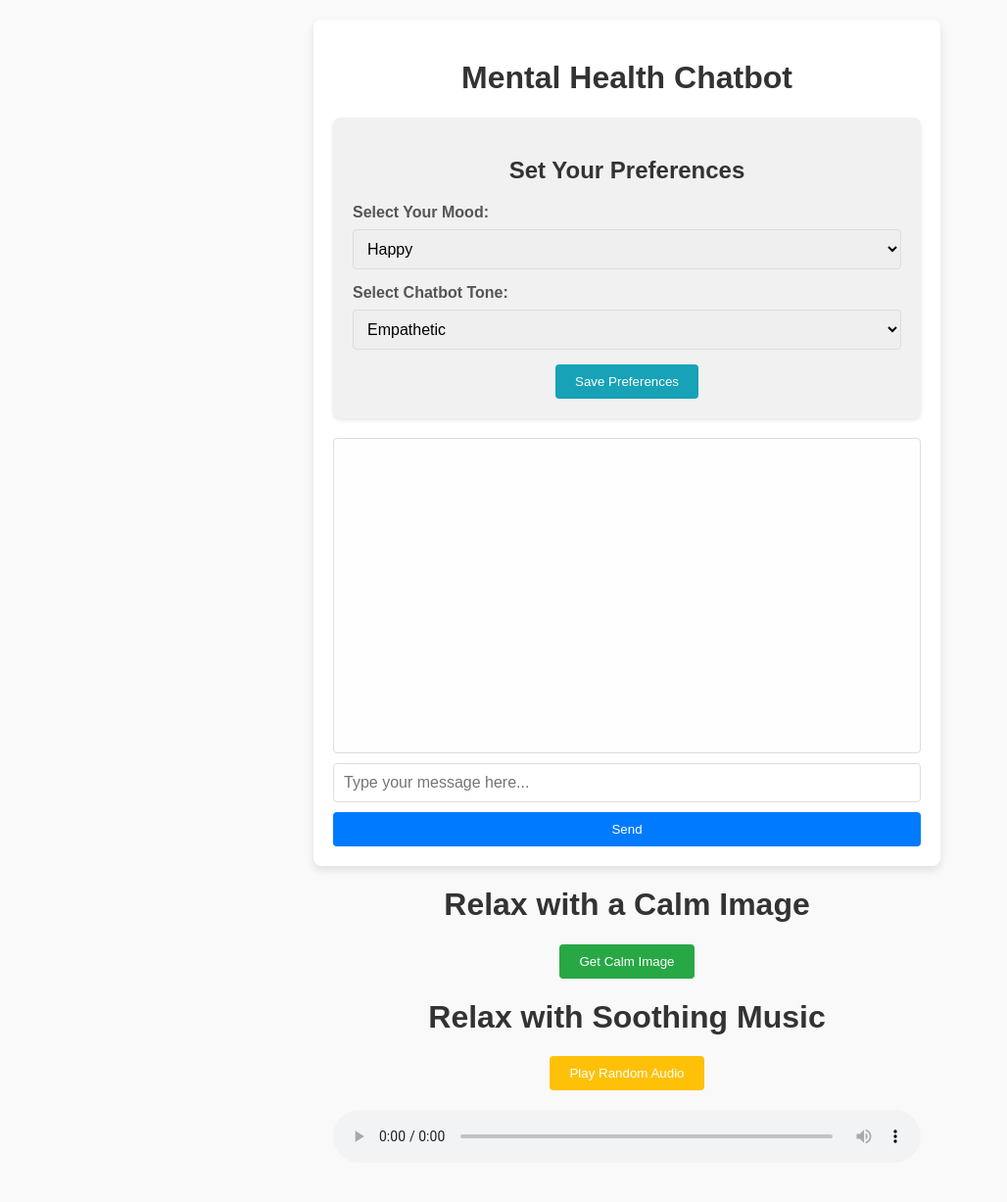
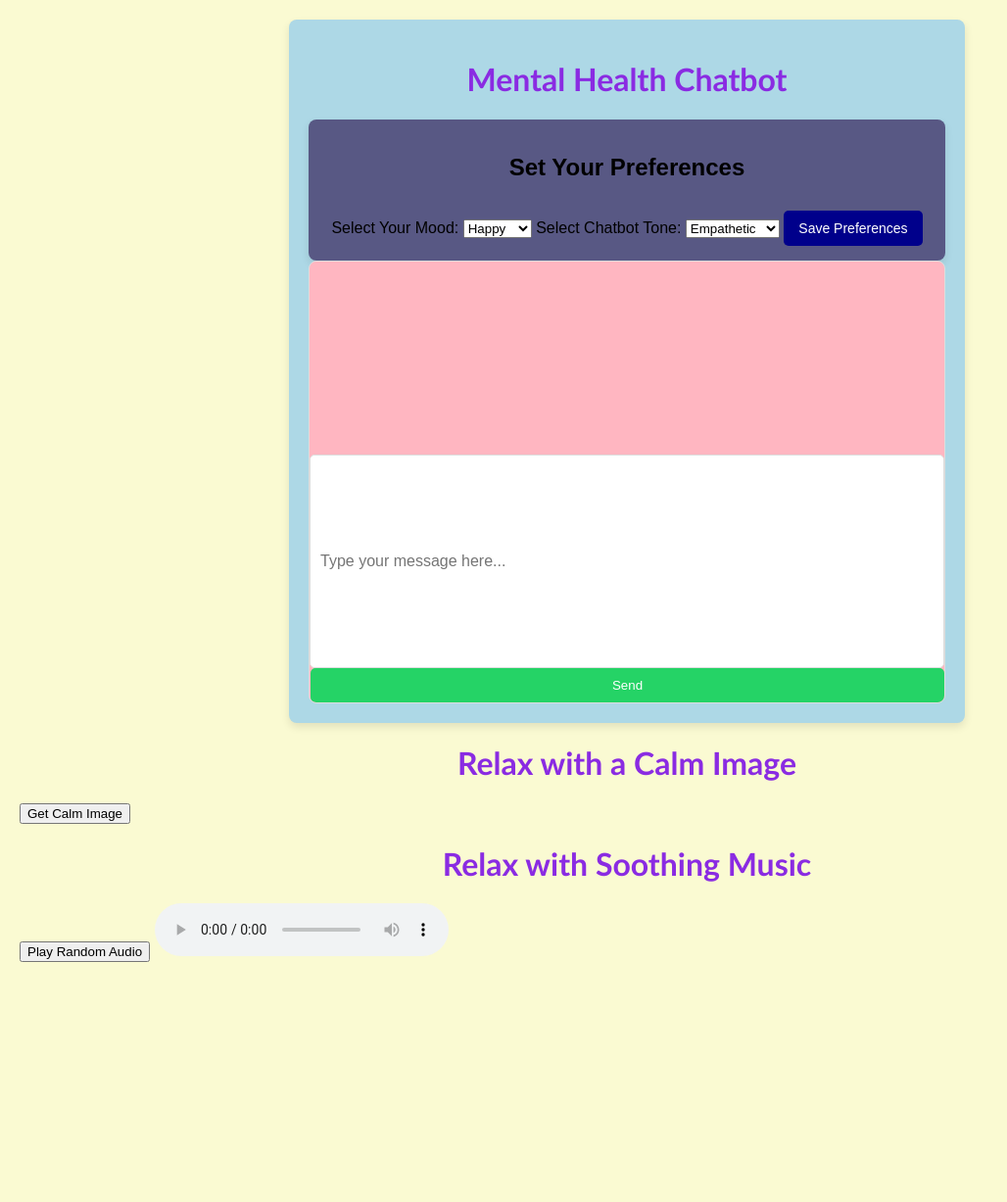
Before and after one commit to snehagopishetty/major-project, a Flask app: page / in a window 1280 px wide. Shown: the whole page at 98% size, without its empty margins (0-1028 px from the left). After the commit the page ends 982 px from the top, so only its background shows below. Run offline with Flask 3, Linux system fonts and the light colour scheme.

Commit message:
added some styling

```diff
--- a/context.txt
+++ /dev/null
@@ -1 +0,0 @@
-who is namratha
--- a/static/styles.css
+++ b/static/styles.css
@@ -1,147 +1,170 @@
 body {
     font-family: Arial, sans-serif;
-    background-color: #f9f9f9;
+    background-color: lightgoldenrodyellow;
     margin: 0;
     padding: 20px;
 }
 
 .container {
-    max-width: 600px;
+    max-width: 650px;
     margin: 0 auto;
     padding: 20px;
-    background: white;
+    background: lightblue;
     box-shadow: 0 4px 8px rgba(0, 0, 0, 0.1);
     border-radius: 8px;
 }
 
-h1, h2 {
+h1 {
+    font-family: 'Trebuchet MS', 'Lucida Sans Unicode', 'Lucida Grande', 'Lucida Sans', Arial, sans-serif;
+    font-weight: 800;
+    font-variant: initial;
+    font-size: 1500;
     text-align: center;
-    color: #333;
+    color: blueviolet;
 }
 
-#preferences-section {
-    margin-bottom: 20px;
-    padding: 20px;
-    background-color: #f1f1f1;
+/* Chat Window */
+#chat-window {
+    display: flex;
+    flex-direction: column;
+    height: 450px;
+    border: 1px solid #ddd;
+    background-color: lightpink;
     border-radius: 8px;
-    box-shadow: 0 2px 4px rgba(0, 0, 0, 0.1);
+    overflow: hidden;
 }
 
-#preferences-section label {
-    display: block;
-    margin-bottom: 8px;
-    font-weight: bold;
-    color: #555;
-}
-
-#preferences-section select {
-    width: 100%;
+#messages {
+    flex-grow: 1;
     padding: 10px;
-    margin-bottom: 15px;
-    border: 1px solid #ddd;
-    border-radius: 4px;
-    font-size: 16px;
-}
-
-#save-preferences {
-    padding: 10px 20px;
-    background-color: #17a2b8;
-    color: white;
-    border: none;
-    border-radius: 4px;
-    cursor: pointer;
-    display: block;
-    margin: 0 auto;
-}
-
-#save-preferences:hover {
-    background-color: #138496;
-}
-
-#chat-window {
+    overflow-y: auto;
     display: flex;
     flex-direction: column;
 }
 
-#messages {
-    height: 300px;
-    overflow-y: auto;
+/* Chat Bubbles */
+.message {
+    max-width: 75%;
+    padding: 10px 15px;
+    margin: 5px;
+    border-radius: 15px;
+    font-size: 14px;
+    word-wrap: break-word;
+    box-shadow: 0 2px 4px rgba(0, 0, 0, 0.1);
+    position: relative;
+}
+
+/* User Messages (Right Aligned - Green) */
+.user-message {
+    background-color: olivedrab;
+    align-self: flex-end;
+    border-bottom-right-radius: 2px;
+    text-align: left;
+}
+
+/* Bot Messages (Left Aligned - White) */
+.bot-message {
+    background-color: yellow;
+    align-self: flex-start;
+    border-bottom-left-radius: 2px;
     border: 1px solid #ddd;
+}
+
+/* Timestamp */
+.timestamp {
+    font-size: 10px;
+    color:black;
+    text-align: right;
+    margin-top: 3px;
+}
+
+/* Input Container */
+#input-container {
+    display: flex;
     padding: 10px;
-    margin-bottom: 10px;
-    border-radius: 4px;
-    background-color: #fefefe;
+    background: red;
+    border-top: 1px solid #ddd;
 }
 
 #user-input {
-    flex: 1;
+    flex-grow: 1;
     padding: 10px;
+    border: 1px solid #ddd;
+    border-radius: 5px;
     font-size: 16px;
-    border: 1px solid #ddd;
-    border-radius: 4px;
 }
 
 #send-btn {
-    padding: 10px 20px;
-    background-color: #007BFF;
+    margin-left: 1px;
+    padding: 10px 15px;
+    background-color: #25d366;
+    border: none;
     color: white;
-    border: none;
-    border-radius: 4px;
+    border-radius: 5px;
     cursor: pointer;
+}
+
+#send-btn:hover {
+    background-color: #1da851;
+}
+
+/* Preferences Section */
+#preferences-section {
+    background: rgb(88, 88, 132);
+    padding: 15px;
+    border-radius: 8px;
+    box-shadow: 0 4px 8px rgba(0, 0, 0, 0.1);
+    text-align: center;
+    margin-bottom: 20px;
+    max-width: 650px;
+    margin: 0 auto;
+}
+
+/* Flex container for mood and tone */
+.preferences-container {
+    display: flex;
+    justify-content: space-between;
+    align-items: center;
+    flex-wrap: wrap;
     margin-top: 10px;
 }
 
-#send-btn:hover {
-    background-color: #0056b3;
+/* Individual preference boxes */
+.preference-box {
+    flex: 1;
+    min-width: 200px;
+    margin: 5px;
+    text-align: left;
 }
 
-#loadImage {
-    padding: 10px 20px;
-    background-color: #28a745;
-    color: white;
-    border: none;
-    border-radius: 4px;
-    cursor: pointer;
-    margin-top: 20px;
+/* Label styling */
+.preference-box label {
+    font-weight: bold;
     display: block;
-    margin-left: auto;
-    margin-right: auto;
+    margin-bottom: 5px;
 }
 
-#loadImage:hover {
-    background-color: #218838;
+/* Dropdown styling */
+.preference-box select {
+    width: 100%;
+    padding: 8px;
+    border: 1px solid #ccc;
+    border-radius: 5px;
+    font-size: 14px;
 }
 
-#imageContainer {
-    text-align: center;
-    margin-top: 20px;
+/* Save button styling */
+#save-preferences {
+    margin-top: 10px;
+    padding: 10px 15px;
+    background-color: darkblue;
+    border: none;
+    color: white;
+    border-radius: 5px;
+    cursor: pointer;
+    font-size: 14px;
 }
 
-#calmImage {
-    max-width: 100%;
-    border-radius: 8px;
-    box-shadow: 0 4px 8px rgba(0, 0, 0, 0.1);
-    display: none; /* Initially hidden */
+#save-preferences:hover {
+    background-color: skyblue;
 }
-
-#playButton {
-    padding: 10px 20px;
-    background-color: #ffc107;
-    color: white;
-    border: none;
-    border-radius: 4px;
-    cursor: pointer;
-    display: block;
-    margin: 20px auto;
-}
-
-#playButton:hover {
-    background-color: #e0a800;
-}
-
-audio {
-    display: block;
-    margin: 20px auto;
-    width: 100%;
-    max-width: 600px;
-}
```
Also changed, not shown: templates/index.html (+40 -33 lines).
